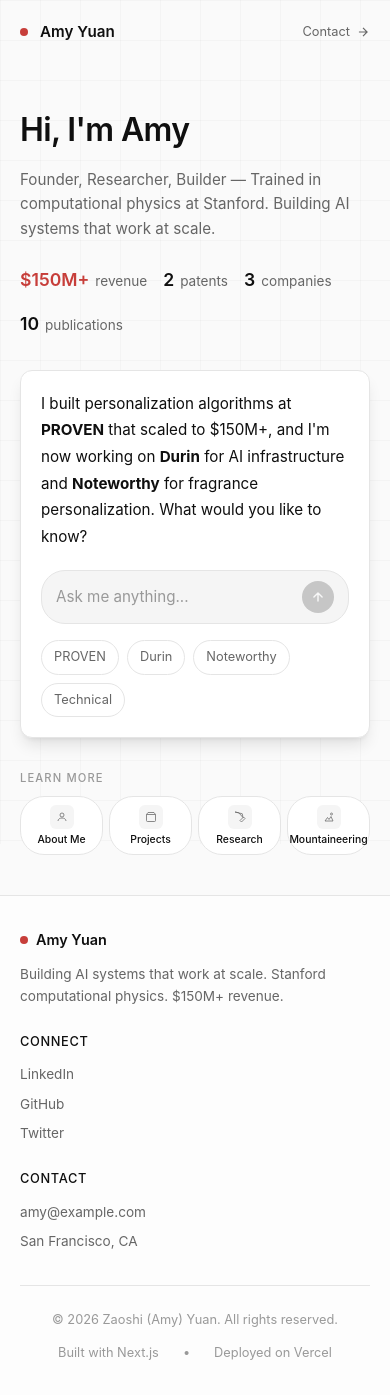
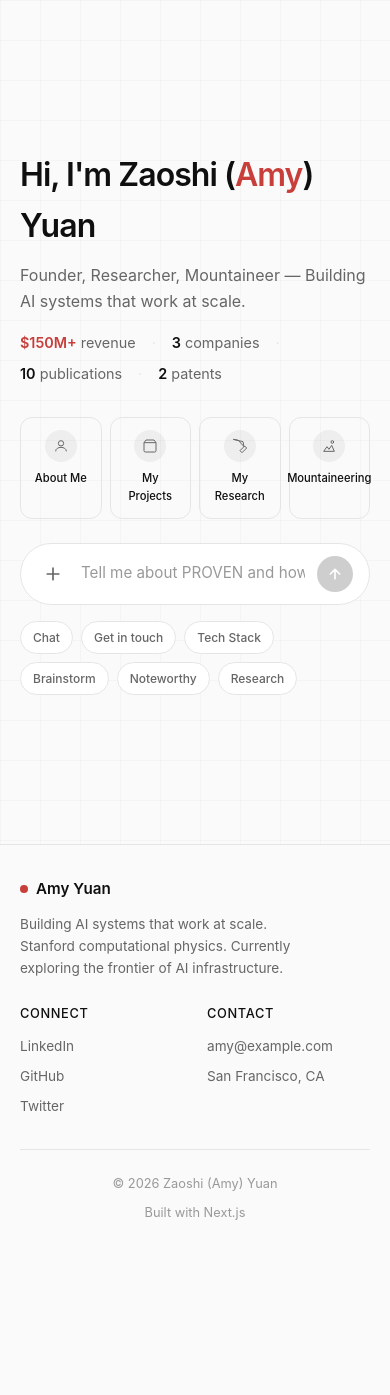
Before and after one commit to amylyra/amyzyuan, a Next.js app: page / in a window 390 px wide. After the commit the page ends 1255 px from the top, so only its background shows below. Built offline with nearby package versions, Linux system fonts and the light colour scheme.

Commit message:
Enhance LandingView component: add rotating placeholders for input, update topic labels, and improve layout for better responsiveness.

```diff
--- a/src/components/LandingView.tsx
+++ b/src/components/LandingView.tsx
@@ -1,13 +1,12 @@
 'use client'
 
-import { useState, useMemo } from 'react'
+import { useState, useMemo, useEffect } from 'react'
 
 interface LandingViewProps {
   showChat: boolean
   onOpenChat: (topic?: string, command?: string) => void
 }
 
-// Autocomplete suggestions based on common queries
 const autocompleteSuggestions = [
   "What is your background?",
   "What projects are you working on?",
@@ -21,11 +20,26 @@ const autocompleteSuggestions = [
   "How can I contact you?",
 ]
 
+const rotatingPlaceholders = [
+  "Tell me about Amy's background",
+  "Tell me about PROVEN and how it scaled",
+  "How can I get in touch or collaborate?",
+  "What has Amy built?",
+  "What does Amy think of this idea?",
+]
+
 export default function LandingView({ showChat, onOpenChat }: LandingViewProps) {
   const [input, setInput] = useState('')
   const [showAutocomplete, setShowAutocomplete] = useState(false)
+  const [placeholderIndex, setPlaceholderIndex] = useState(0)
 
-  // Filter autocomplete suggestions based on input
+  useEffect(() => {
+    const interval = setInterval(() => {
+      setPlaceholderIndex((prev) => (prev + 1) % rotatingPlaceholders.length)
+    }, 3000)
+    return () => clearInterval(interval)
+  }, [])
+
   const filteredSuggestions = useMemo(() => {
     if (!input.trim() || input.length < 2) return []
     const lower = input.toLowerCase()
@@ -45,17 +59,12 @@ export default function LandingView({ showChat, onOpenChat }: LandingViewProps)
     onOpenChat(topic)
   }
 
-  const handleCommand = (cmd: string) => {
-    onOpenChat(undefined, cmd)
-  }
-
   const topics = [
     {
       topic: 'about',
       label: 'About Me',
-      description: 'My journey and philosophy',
       icon: (
-        <svg className="w-5 h-5" viewBox="0 0 24 24" fill="none" stroke="currentColor" strokeWidth="1.5">
+        <svg className="w-4 h-4" viewBox="0 0 24 24" fill="none" stroke="currentColor" strokeWidth="1.5">
           <circle cx="12" cy="8" r="4" />
           <path d="M4 20c0-4 4-6 8-6s8 2 8 6" />
         </svg>
@@ -63,10 +72,9 @@ export default function LandingView({ showChat, onOpenChat }: LandingViewProps)
     },
     {
       topic: 'projects',
-      label: 'Projects',
-      description: 'PROVEN, Durin, Noteworthy',
+      label: 'My Projects',
       icon: (
-        <svg className="w-5 h-5" viewBox="0 0 24 24" fill="none" stroke="currentColor" strokeWidth="1.5">
+        <svg className="w-4 h-4" viewBox="0 0 24 24" fill="none" stroke="currentColor" strokeWidth="1.5">
           <path d="M3 7h18v12a2 2 0 01-2 2H5a2 2 0 01-2-2V7z" />
           <path d="M3 7l3-4h12l3 4" />
         </svg>
@@ -74,10 +82,9 @@ export default function LandingView({ showChat, onOpenChat }: LandingViewProps)
     },
     {
       topic: 'research',
-      label: 'Research',
-      description: '10 publications, 2 patents',
+      label: 'My Research',
       icon: (
-        <svg className="w-5 h-5" viewBox="0 0 24 24" fill="none" stroke="currentColor" strokeWidth="1.5">
+        <svg className="w-4 h-4" viewBox="0 0 24 24" fill="none" stroke="currentColor" strokeWidth="1.5">
           <path d="M12 19l7-7 3 3-7 7-3-3z"/>
           <path d="M18 13l-1.5-7.5L2 2l7.5 1.5L18 13z"/>
         </svg>
@@ -86,21 +93,13 @@ export default function LandingView({ showChat, onOpenChat }: LandingViewProps)
     {
       topic: 'climbing',
       label: 'Mountaineering',
-      description: 'Adventures in the peaks',
       icon: (
-        <svg className="w-5 h-5" viewBox="0 0 24 24" fill="none" stroke="currentColor" strokeWidth="1.5">
+        <svg className="w-4 h-4" viewBox="0 0 24 24" fill="none" stroke="currentColor" strokeWidth="1.5">
           <path d="M4 20l5-7 3 4 4-6 4 9H4z" />
           <circle cx="17" cy="6" r="2" />
         </svg>
       )
     },
-  ]
-
-  const quickPrompts = [
-    { cmd: 'proven', label: 'PROVEN' },
-    { cmd: 'durin', label: 'Durin' },
-    { cmd: 'noteworthy', label: 'Noteworthy' },
-    { cmd: 'technical', label: 'Technical' },
   ]
 
   return (
@@ -109,69 +108,58 @@ export default function LandingView({ showChat, onOpenChat }: LandingViewProps)
         showChat ? 'opacity-0 -translate-y-6 pointer-events-none absolute w-full' : 'opacity-100 translate-y-0'
       }`}
     >
-      {/* Header */}
-      <header className="flex-none flex items-center justify-between px-6 py-5 max-md:px-5">
-        <div className="flex items-center gap-3">
-          <span className="w-2 h-2 bg-[#C73E3A] rounded-full" />
-          <span className="text-[0.95rem] font-semibold text-[var(--color-fg)]">Amy Yuan</span>
-        </div>
-        <a
-          href="#contact"
-          className="flex items-center gap-1.5 text-[0.8rem] text-[var(--color-muted)] hover:text-[var(--color-fg)] transition-colors"
-        >
-          Contact
-          <svg className="w-3.5 h-3.5" viewBox="0 0 24 24" fill="none" stroke="currentColor" strokeWidth="2">
-            <path d="M5 12h14M12 5l7 7-7 7"/>
-          </svg>
-        </a>
-      </header>
+      {/* Centered Content - Full Screen */}
+      <div className="min-h-screen flex flex-col items-center justify-center px-8 max-md:px-5 py-16 max-md:py-10">
+        <div className="w-full max-w-[800px]">
 
-      {/* Centered Content - Generous whitespace */}
-      <div className="flex-1 flex flex-col items-center justify-center px-6 max-md:px-5 py-16 max-md:py-10">
-        <div className="w-full max-w-[580px]">
-          {/* Title & Subtitle - Left aligned */}
-          <div className="mb-8 max-md:mb-6">
-            <h1 className="text-[clamp(2rem,5vw,2.75rem)] font-semibold text-[var(--color-fg)] mb-3 tracking-[-0.02em]">
-              Hi, I&apos;m Amy
-            </h1>
-            <p className="text-[1rem] text-[var(--color-muted)] leading-relaxed max-md:text-[0.95rem]">
-              Founder, Researcher, Builder — Trained in computational physics at Stanford.
-              Building AI systems that work at scale.
-            </p>
-          </div>
+            {/* Greeting & Metrics */}
+            <div className="mb-14 max-md:mb-8">
+              <h1 className="text-[3rem] font-semibold text-[var(--color-fg)] mb-3 tracking-[-0.03em] max-md:text-[2rem]">
+                Hi, I&apos;m Zaoshi (<span className="text-[#C73E3A]">Amy</span>) Yuan
+              </h1>
+              <p className="text-[1.15rem] text-[var(--color-muted)] mb-5 max-md:text-[1rem] max-md:mb-4">
+                Founder, Researcher, Mountaineer — Building AI systems that work at scale.
+              </p>
 
-          {/* Metrics Row - Left aligned */}
-          <div className="flex flex-wrap items-center gap-6 mb-10 max-md:gap-4 max-md:mb-8">
-            <div className="flex items-baseline gap-1.5">
-              <span className="text-[1.25rem] font-semibold text-[#C73E3A] max-md:text-[1.1rem]">$150M+</span>
-              <span className="text-[0.85rem] text-[var(--color-muted)]">revenue</span>
+              {/* Metrics */}
+              <div className="flex flex-wrap items-center gap-x-6 gap-y-2 text-[1rem] text-[var(--color-muted)] max-md:text-[0.9rem] max-md:gap-x-4">
+                <span><strong className="text-[#C73E3A] font-semibold">$150M+</strong> revenue</span>
+                <span className="text-[var(--color-border)]">·</span>
+                <span><strong className="text-[var(--color-fg)] font-semibold">3</strong> companies</span>
+                <span className="text-[var(--color-border)]">·</span>
+                <span><strong className="text-[var(--color-fg)] font-semibold">10</strong> publications</span>
+                <span className="text-[var(--color-border)]">·</span>
+                <span><strong className="text-[var(--color-fg)] font-semibold">2</strong> patents</span>
+              </div>
             </div>
-            <div className="flex items-baseline gap-1.5">
-              <span className="text-[1.25rem] font-semibold text-[var(--color-fg)] max-md:text-[1.1rem]">2</span>
-              <span className="text-[0.85rem] text-[var(--color-muted)]">patents</span>
+
+            {/* Topic Cards */}
+            <div className="grid grid-cols-4 gap-3 mb-10 max-md:grid-cols-4 max-md:gap-2 max-md:mb-6">
+              {topics.map((item) => (
+                <button
+                  key={item.topic}
+                  onClick={() => handleTopic(item.topic)}
+                  className="flex flex-col items-center gap-3 p-5 text-center bg-transparent border border-[var(--color-border)] rounded-2xl transition-all duration-150 hover:bg-[var(--color-card-bg)] hover:border-[var(--color-muted)] hover:shadow-md group max-md:p-3 max-md:gap-2 max-md:rounded-xl"
+                >
+                  <div className="w-10 h-10 rounded-full bg-[var(--color-fg)]/5 flex items-center justify-center text-[var(--color-muted)] group-hover:bg-[var(--color-fg)]/10 group-hover:text-[var(--color-fg)] transition-all max-md:w-8 max-md:h-8">
+                    {item.icon}
+                  </div>
+                  <span className="text-[0.85rem] font-medium text-[var(--color-fg)] max-md:text-[0.7rem]">
+                    {item.label}
+                  </span>
+                </button>
+              ))}
             </div>
-            <div className="flex items-baseline gap-1.5">
-              <span className="text-[1.25rem] font-semibold text-[var(--color-fg)] max-md:text-[1.1rem]">3</span>
-              <span className="text-[0.85rem] text-[var(--color-muted)]">companies</span>
-            </div>
-            <div className="flex items-baseline gap-1.5">
-              <span className="text-[1.25rem] font-semibold text-[var(--color-fg)] max-md:text-[1.1rem]">10</span>
-              <span className="text-[0.85rem] text-[var(--color-muted)]">publications</span>
-            </div>
-          </div>
 
-          {/* Chat Input Card - Emphasized with shadow and generous spacing */}
-          <div className="bg-[var(--color-card-bg)] border border-[var(--color-border)] rounded-2xl p-6 mb-10 shadow-lg max-md:p-5 max-md:rounded-xl max-md:mb-8">
-            {/* Self Introduction */}
-            <p className="text-[1rem] leading-[1.75] text-[var(--color-fg)] mb-6 max-md:text-[0.95rem] max-md:mb-5">
-              I built personalization algorithms at <strong>PROVEN</strong> that scaled to $150M+,
-              and I&apos;m now working on <strong>Durin</strong> for AI infrastructure and <strong>Noteworthy</strong> for
-              fragrance personalization. What would you like to know?
-            </p>
-
-            {/* Input */}
-            <form onSubmit={handleSubmit} className="mb-5 max-md:mb-4 relative">
-              <div className="flex items-center gap-3 bg-[var(--color-surface)] border border-[var(--color-border)] rounded-xl px-4 py-3 transition-all duration-150 focus-within:border-[var(--color-muted)] focus-within:bg-[var(--color-card-bg)] focus-within:shadow-sm max-md:px-3.5 max-md:py-2.5 max-md:rounded-lg">
+            {/* Input - Primary Focus */}
+            <form onSubmit={handleSubmit} className="relative mb-5 max-md:mb-4">
+              <div className="flex items-center gap-3 bg-[var(--color-card-bg)] border border-[var(--color-border)] rounded-full px-5 py-3.5 transition-all duration-150 focus-within:border-[var(--color-muted)] focus-within:shadow-lg max-md:px-4 max-md:py-3">
+                {/* Plus icon */}
+                <button type="button" className="w-8 h-8 flex items-center justify-center text-[var(--color-muted)] hover:text-[var(--color-fg)] transition-colors flex-shrink-0">
+                  <svg className="w-5 h-5" viewBox="0 0 24 24" fill="none" stroke="currentColor" strokeWidth="2" strokeLinecap="round">
+                    <path d="M12 5v14M5 12h14"/>
+                  </svg>
+                </button>
                 <input
                   type="text"
                   value={input}
@@ -181,16 +169,17 @@ export default function LandingView({ showChat, onOpenChat }: LandingViewProps)
                   }}
                   onFocus={() => setShowAutocomplete(true)}
                   onBlur={() => setTimeout(() => setShowAutocomplete(false), 150)}
-                  placeholder="Ask me anything..."
-                  className="flex-1 border-0 bg-transparent text-[1rem] py-0.5 outline-none text-[var(--color-fg)] placeholder:text-[var(--color-light-muted)] min-w-0 max-md:text-[0.95rem]"
+                  placeholder={rotatingPlaceholders[placeholderIndex]}
+                  className="flex-1 border-0 bg-transparent text-[1rem] outline-none text-[var(--color-fg)] placeholder:text-[var(--color-light-muted)] min-w-0 max-md:text-[0.95rem]"
                 />
+                {/* Send button */}
                 <button
                   type="submit"
                   disabled={!input.trim()}
-                  className="w-9 h-9 bg-[var(--color-fg)] border-0 rounded-lg text-white flex items-center justify-center transition-all duration-100 flex-shrink-0 disabled:opacity-20 disabled:cursor-not-allowed hover:opacity-80 active:scale-95 max-md:w-8 max-md:h-8"
+                  className="w-10 h-10 bg-[var(--color-fg)] border-0 rounded-full text-white flex items-center justify-center transition-all duration-100 flex-shrink-0 disabled:opacity-20 disabled:cursor-not-allowed hover:opacity-80 active:scale-95 max-md:w-9 max-md:h-9"
                   aria-label="Send message"
                 >
-                  <svg className="w-4 h-4 max-md:w-3.5 max-md:h-3.5" viewBox="0 0 24 24" fill="none" stroke="currentColor" strokeWidth="2.5" strokeLinecap="round" strokeLinejoin="round">
+                  <svg className="w-5 h-5 max-md:w-4 max-md:h-4" viewBox="0 0 24 24" fill="none" stroke="currentColor" strokeWidth="2.5" strokeLinecap="round" strokeLinejoin="round">
                     <path d="M12 19V5M5 12l7-7 7 7"/>
                   </svg>
                 </button>
@@ -198,7 +187,7 @@ export default function LandingView({ showChat, onOpenChat }: LandingViewProps)
 
               {/* Autocomplete dropdown */}
               {showAutocomplete && filteredSuggestions.length > 0 && (
-                <div className="absolute left-0 right-0 top-full mt-1.5 bg-[var(--color-card-bg)] border border-[var(--color-border)] rounded-lg shadow-lg overflow-hidden z-10">
+                <div className="absolute left-0 right-0 top-full mt-2 bg-[var(--color-card-bg)] border border-[var(--color-border)] rounded-xl shadow-xl overflow-hidden z-10">
                   {filteredSuggestions.map((suggestion, i) => (
                     <button
                       key={i}
@@ -207,7 +196,7 @@ export default function LandingView({ showChat, onOpenChat }: LandingViewProps)
                         setInput(suggestion)
                         setShowAutocomplete(false)
                       }}
-                      className="w-full text-left px-4 py-3 text-[0.95rem] text-[var(--color-fg)] hover:bg-[var(--color-surface)] transition-colors duration-100 flex items-center gap-2.5"
+                      className="w-full text-left px-5 py-3 text-[1rem] text-[var(--color-fg)] hover:bg-[var(--color-surface)] transition-colors duration-100 flex items-center gap-3"
                     >
                       <svg className="w-4 h-4 text-[var(--color-muted)] flex-shrink-0" viewBox="0 0 24 24" fill="none" stroke="currentColor" strokeWidth="2">
                         <circle cx="11" cy="11" r="8"/>
@@ -220,119 +209,68 @@ export default function LandingView({ showChat, onOpenChat }: LandingViewProps)
               )}
             </form>
 
-            {/* Quick Prompts - Left aligned */}
-            <div className="flex flex-wrap gap-2">
-              {quickPrompts.map(({ cmd, label }) => (
+            {/* Quick prompts - Left aligned */}
+            <div className="flex flex-wrap gap-2.5 max-md:gap-2">
+              {[
+                { cmd: 'chat', label: 'Chat' },
+                { cmd: 'contact_info', label: 'Get in touch' },
+                { cmd: 'technical', label: 'Tech Stack' },
+                { cmd: 'brainstorm', label: 'Brainstorm' },
+                { cmd: 'noteworthy', label: 'Noteworthy' },
+                { cmd: 'research', label: 'Research' },
+              ].map(({ cmd, label }) => (
                 <button
                   key={cmd}
-                  onClick={() => handleCommand(cmd)}
-                  className="px-4 py-2 border border-[var(--color-border)] rounded-full text-[0.85rem] text-[var(--color-muted)] bg-transparent transition-all duration-100 hover:bg-[var(--color-surface)] hover:text-[var(--color-fg)] active:scale-[0.98] max-md:px-3 max-md:py-1.5 max-md:text-[0.8rem]"
+                  onClick={() => onOpenChat(undefined, cmd)}
+                  className="px-4 py-2 bg-[var(--color-card-bg)] border border-[var(--color-border)] rounded-full text-[0.8rem] font-medium text-[var(--color-muted)] transition-all duration-150 hover:border-[var(--color-muted)] hover:text-[var(--color-fg)] hover:shadow-sm active:scale-[0.98] max-md:text-[0.75rem] max-md:px-3 max-md:py-1.5"
                 >
                   {label}
                 </button>
               ))}
             </div>
-          </div>
 
-          {/* Topic Cards - Compact on mobile */}
-          <div className="mt-6 max-md:mt-4">
-            <h2 className="text-[0.75rem] font-medium text-[var(--color-light-muted)] uppercase tracking-[0.1em] mb-4 max-md:mb-2 max-md:text-[0.7rem]">
-              Learn more
-            </h2>
-            <div className="grid grid-cols-4 gap-3 max-md:grid-cols-4 max-md:gap-1.5">
-              {topics.map((item) => (
-                <button
-                  key={item.topic}
-                  onClick={() => handleTopic(item.topic)}
-                  className="flex flex-col items-center justify-center gap-2 p-4 text-center bg-[var(--color-card-bg)] border border-[var(--color-border)] rounded-xl transition-all duration-150 hover:bg-[var(--color-surface)] hover:border-[var(--color-light-muted)] group max-md:p-2 max-md:gap-1 max-md:rounded-lg"
-                >
-                  <div className="w-10 h-10 rounded-lg bg-[var(--color-surface)] flex items-center justify-center text-[var(--color-muted)] group-hover:text-[var(--color-fg)] transition-colors max-md:w-6 max-md:h-6 max-md:rounded-md [&>svg]:max-md:w-3 [&>svg]:max-md:h-3">
-                    {item.icon}
-                  </div>
-                  <h3 className="text-[0.85rem] font-medium text-[var(--color-fg)] max-md:text-[0.65rem] max-md:leading-tight">
-                    {item.label}
-                  </h3>
-                </button>
-              ))}
-            </div>
-          </div>
         </div>
       </div>
 
       {/* Footer */}
-      <footer className="flex-none border-t border-[var(--color-border)] bg-[var(--color-card-bg)]/50">
-        <div className="max-w-[800px] mx-auto px-6 py-10 max-md:px-5 max-md:py-8">
-          {/* Footer Grid */}
-          <div className="grid grid-cols-3 gap-8 mb-10 max-md:grid-cols-1 max-md:gap-6 max-md:mb-8">
-            {/* Brand Column */}
-            <div>
+      <footer className="flex-none border-t border-[var(--color-border)] mt-auto">
+        <div className="max-w-[900px] mx-auto px-8 py-10 max-md:px-5 max-md:py-8">
+          <div className="grid grid-cols-4 gap-8 max-md:grid-cols-2 max-md:gap-6">
+            {/* Brand */}
+            <div className="col-span-2 max-md:col-span-2">
               <div className="flex items-center gap-2 mb-3">
                 <span className="w-2 h-2 bg-[#C73E3A] rounded-full" />
-                <span className="text-[0.9rem] font-semibold text-[var(--color-fg)]">Amy Yuan</span>
+                <span className="text-[0.95rem] font-semibold text-[var(--color-fg)]">Amy Yuan</span>
               </div>
-              <p className="text-[0.85rem] text-[var(--color-muted)] leading-relaxed">
-                Building AI systems that work at scale. Stanford computational physics. $150M+ revenue.
+              <p className="text-[0.85rem] text-[var(--color-muted)] leading-relaxed max-w-[280px]">
+                Building AI systems that work at scale. Stanford computational physics. Currently exploring the frontier of AI infrastructure.
               </p>
             </div>
 
-            {/* Connect Column */}
+            {/* Connect */}
             <div>
               <h4 className="text-[0.8rem] font-medium text-[var(--color-fg)] uppercase tracking-wider mb-3">Connect</h4>
               <div className="flex flex-col gap-2">
-                <a
-                  href="https://linkedin.com/in/amyzyuan"
-                  target="_blank"
-                  rel="noopener noreferrer"
-                  className="text-[0.85rem] text-[var(--color-muted)] hover:text-[var(--color-fg)] transition-colors"
-                >
-                  LinkedIn
-                </a>
-                <a
-                  href="https://github.com/amylyra"
-                  target="_blank"
-                  rel="noopener noreferrer"
-                  className="text-[0.85rem] text-[var(--color-muted)] hover:text-[var(--color-fg)] transition-colors"
-                >
-                  GitHub
-                </a>
-                <a
-                  href="https://twitter.com/amyzyuan"
-                  target="_blank"
-                  rel="noopener noreferrer"
-                  className="text-[0.85rem] text-[var(--color-muted)] hover:text-[var(--color-fg)] transition-colors"
-                >
-                  Twitter
-                </a>
+                <a href="https://linkedin.com/in/amyzyuan" target="_blank" rel="noopener noreferrer" className="text-[0.85rem] text-[var(--color-muted)] hover:text-[var(--color-fg)] transition-colors">LinkedIn</a>
+                <a href="https://github.com/amylyra" target="_blank" rel="noopener noreferrer" className="text-[0.85rem] text-[var(--color-muted)] hover:text-[var(--color-fg)] transition-colors">GitHub</a>
+                <a href="https://twitter.com/amyzyuan" target="_blank" rel="noopener noreferrer" className="text-[0.85rem] text-[var(--color-muted)] hover:text-[var(--color-fg)] transition-colors">Twitter</a>
               </div>
             </div>
 
-            {/* Contact Column */}
+            {/* Contact */}
             <div>
               <h4 className="text-[0.8rem] font-medium text-[var(--color-fg)] uppercase tracking-wider mb-3">Contact</h4>
               <div className="flex flex-col gap-2">
-                <a
-                  href="mailto:amy@example.com"
-                  className="text-[0.85rem] text-[var(--color-muted)] hover:text-[var(--color-fg)] transition-colors"
-                >
-                  amy@example.com
-                </a>
-                <span className="text-[0.85rem] text-[var(--color-muted)]">
-                  San Francisco, CA
-                </span>
+                <a href="mailto:amy@example.com" className="text-[0.85rem] text-[var(--color-muted)] hover:text-[var(--color-fg)] transition-colors">amy@example.com</a>
+                <span className="text-[0.85rem] text-[var(--color-muted)]">San Francisco, CA</span>
               </div>
             </div>
           </div>
 
-          {/* Bottom Bar */}
-          <div className="pt-6 border-t border-[var(--color-border)] flex flex-col sm:flex-row items-center justify-between gap-3">
-            <p className="text-[0.8rem] text-[var(--color-light-muted)]">
-              © {new Date().getFullYear()} Zaoshi (Amy) Yuan. All rights reserved.
-            </p>
-            <div className="flex items-center gap-6 text-[0.8rem] text-[var(--color-light-muted)]">
-              <span>Built with Next.js</span>
-              <span>•</span>
-              <span>Deployed on Vercel</span>
-            </div>
+          {/* Bottom */}
+          <div className="mt-8 pt-6 border-t border-[var(--color-border)] flex items-center justify-between text-[0.8rem] text-[var(--color-light-muted)] max-md:flex-col max-md:gap-2">
+            <span>© {new Date().getFullYear()} Zaoshi (Amy) Yuan</span>
+            <span>Built with Next.js</span>
           </div>
         </div>
       </footer>
```
